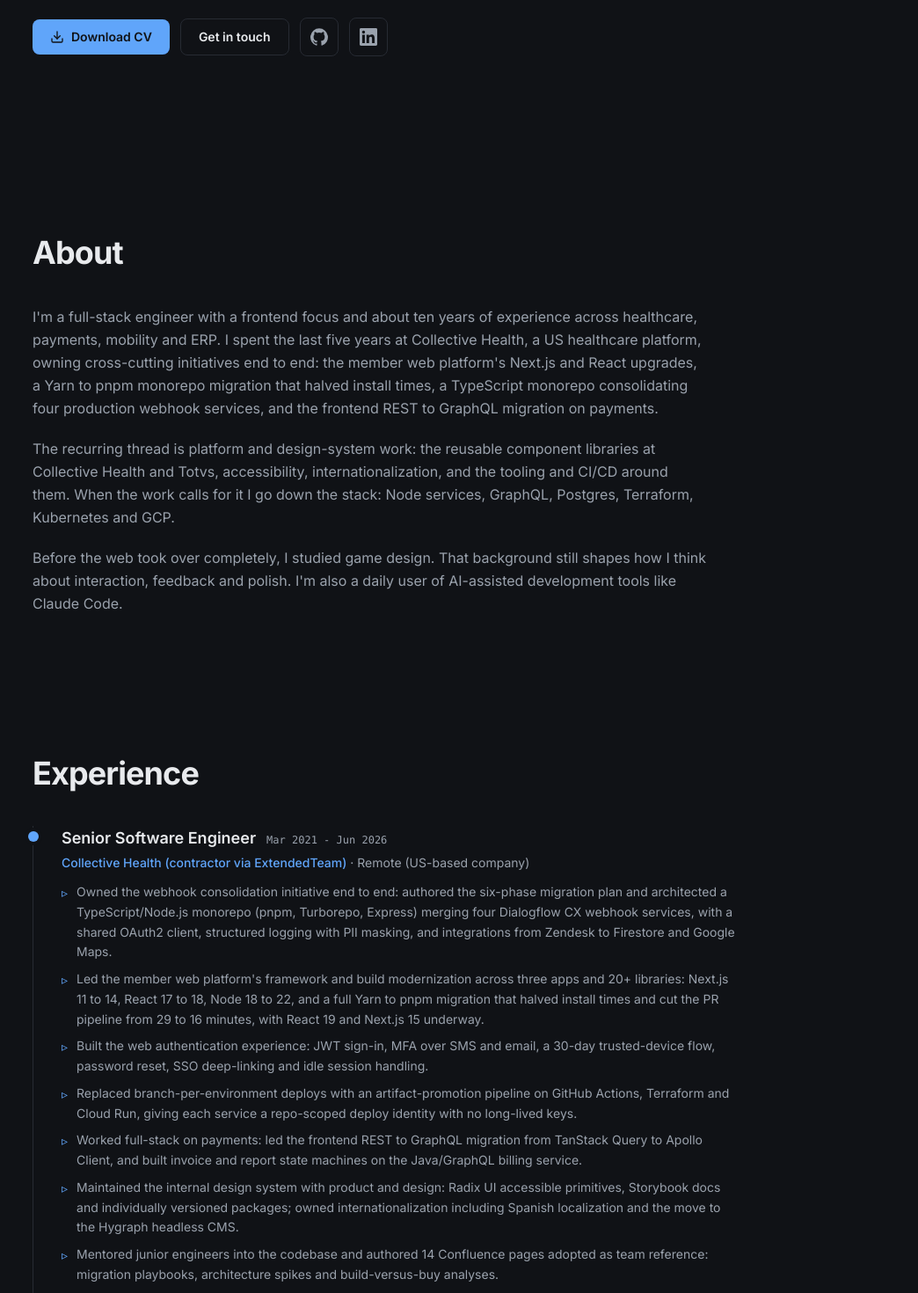
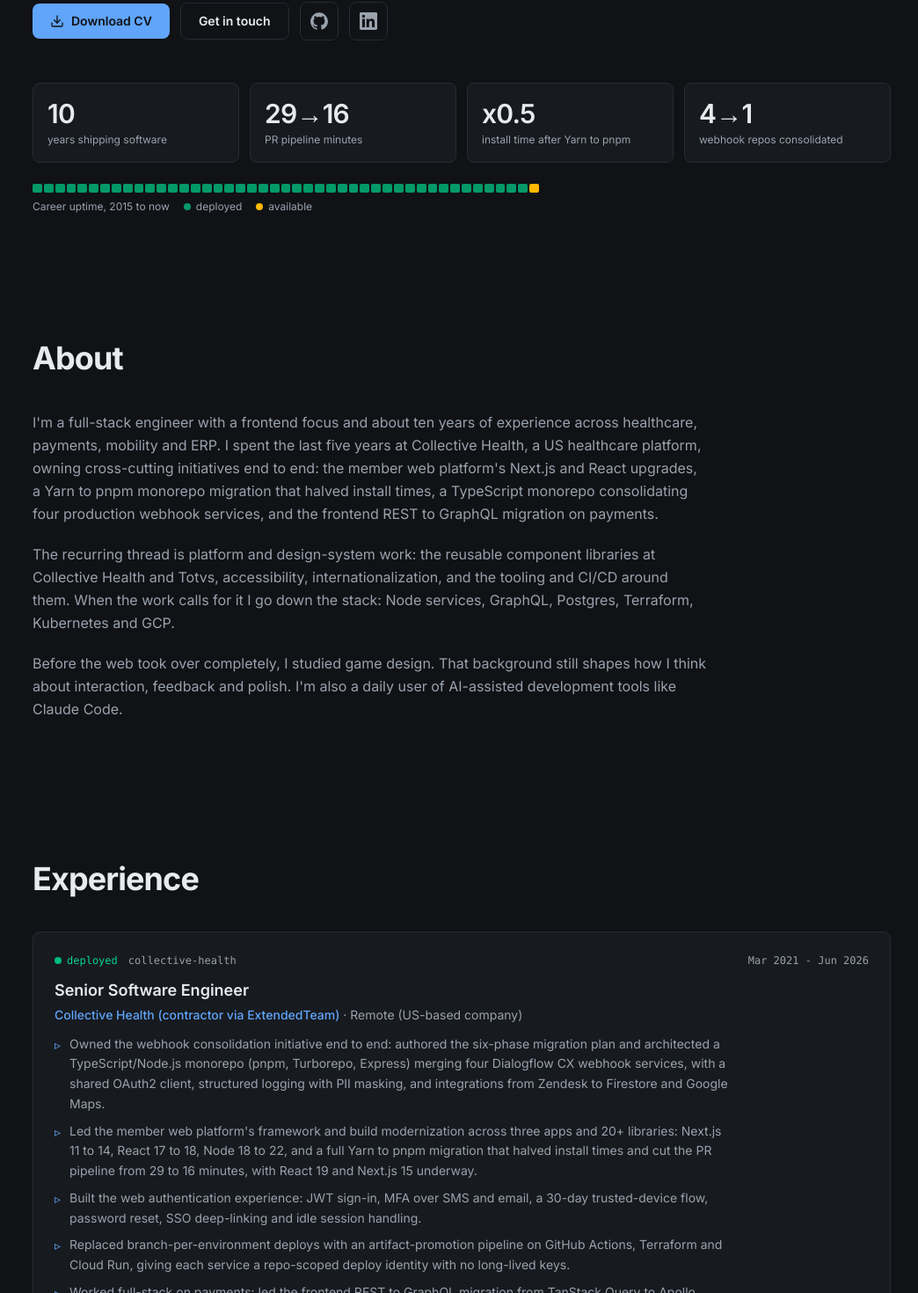
Before and after one commit to jlmjr-dev/jlmjr-dev.github.io, a Next.js app: page /en/ in a window 1280 px wide. Shown: the part 517-1987 px from the top of the page at 88% size, without its empty margins (115-1159 px from the left). Built offline with nearby package versions, Linux system fonts and the light colour scheme.

Commit message:
Ops dashboard: status badge, CV stat tiles, uptime strip, deploy log, incident history

```diff
--- a/src/app/[locale]/page.tsx
+++ b/src/app/[locale]/page.tsx
@@ -7,6 +7,7 @@
 import { ProjectsSection } from "@/components/projects-section";
 import { SkillsSection } from "@/components/skills-section";
 import { ContactSection } from "@/components/contact-section";
+import { IncidentsSection } from "@/components/incidents-section";
 
 export default async function PortfolioPage({ params }: PageProps<"/[locale]">) {
   const { locale } = await params;
@@ -21,6 +22,7 @@
       <div className="mx-auto max-w-5xl px-4 sm:px-6">
         <AboutSection dict={dict} />
         <ExperienceSection locale={locale} dict={dict} />
+        <IncidentsSection locale={locale} dict={dict} />
         <ProjectsSection locale={locale} dict={dict} />
         <SkillsSection dict={dict} />
         <ContactSection dict={dict} />
--- /dev/null
+++ b/src/components/dashboard/metric-tiles.tsx
@@ -0,0 +1,19 @@
+import type { Locale } from "@/i18n/config";
+import { metrics } from "@/content/metrics";
+
+interface MetricTilesProps {
+  locale: Locale;
+}
+
+export function MetricTiles({ locale }: MetricTilesProps) {
+  return (
+    <div className="grid grid-cols-2 gap-3 sm:grid-cols-4">
+      {metrics.map((metric) => (
+        <div key={metric.value} className="rounded-lg border border-edge bg-surface p-4">
+          <p className="text-3xl font-semibold tracking-tight">{metric.value}</p>
+          <p className="mt-1 text-xs leading-snug text-muted">{metric.label[locale]}</p>
+        </div>
+      ))}
+    </div>
+  );
+}
--- /dev/null
+++ b/src/components/dashboard/uptime-strip.tsx
@@ -0,0 +1,31 @@
+interface UptimeStripProps {
+  caption: string;
+  deployedLabel: string;
+  availableLabel: string;
+}
+
+const DEPLOYED_SEGMENTS = 44;
+
+export function UptimeStrip({ caption, deployedLabel, availableLabel }: UptimeStripProps) {
+  return (
+    <div className="max-w-xl">
+      <div className="flex gap-0.5" aria-hidden>
+        {Array.from({ length: DEPLOYED_SEGMENTS }, (_, index) => (
+          <span key={index} className="h-2.5 flex-1 rounded-[2px] bg-emerald-500/80" />
+        ))}
+        <span className="h-2.5 flex-1 rounded-[2px] bg-amber-400" />
+      </div>
+      <div className="mt-2 flex flex-wrap items-center gap-x-4 gap-y-1 text-xs text-muted">
+        <span>{caption}</span>
+        <span className="flex items-center gap-1.5">
+          <span className="size-2 rounded-full bg-emerald-500/80" aria-hidden />
+          {deployedLabel}
+        </span>
+        <span className="flex items-center gap-1.5">
+          <span className="size-2 rounded-full bg-amber-400" aria-hidden />
+          {availableLabel}
+        </span>
+      </div>
+    </div>
+  );
+}
--- a/src/components/experience-item.tsx
+++ b/src/components/experience-item.tsx
@@ -5,18 +5,30 @@
 interface ExperienceItemProps {
   entry: ExperienceEntry;
   locale: Locale;
+  deployedLabel: string;
 }
 
-export function ExperienceItem({ entry, locale }: ExperienceItemProps) {
+function serviceSlug(company: string): string {
+  return company
+    .toLowerCase()
+    .split("(")[0]
+    .trim()
+    .replace(/[^a-z0-9]+/g, "-");
+}
+
+export function ExperienceItem({ entry, locale, deployedLabel }: ExperienceItemProps) {
   return (
     <article>
-      <span
-        className="absolute -left-[38px] top-1.5 size-3 rounded-full bg-accent ring-4 ring-background"
-        aria-hidden
-      />
-      <header className="flex flex-wrap items-baseline gap-x-3 gap-y-1">
+      <div className="flex flex-wrap items-center gap-x-3 gap-y-1 font-mono text-xs">
+        <span className="flex items-center gap-1.5 text-emerald-600 dark:text-emerald-400">
+          <span className="size-2 rounded-full bg-emerald-500" aria-hidden />
+          {deployedLabel}
+        </span>
+        <span className="text-muted">{serviceSlug(entry.company)}</span>
+        <span className="ml-auto text-muted">{entry.period[locale]}</span>
+      </div>
+      <header className="mt-3 flex flex-wrap items-baseline gap-x-3 gap-y-1">
         <h3 className="text-lg font-semibold">{entry.role}</h3>
-        <span className="font-mono text-xs text-muted">{entry.period[locale]}</span>
       </header>
       <p className="mt-1 text-sm">
         <span className="font-medium text-accent">{entry.company}</span>
--- a/src/components/experience-section.tsx
+++ b/src/components/experience-section.tsx
@@ -13,15 +13,15 @@
 export function ExperienceSection({ locale, dict }: ExperienceSectionProps) {
   return (
     <Section id="experience" heading={dict.experience.heading}>
-      <ol className="relative space-y-12 border-l border-edge pl-8">
+      <div className="flex flex-col gap-5">
         {experience.map((entry, index) => (
-          <li key={entry.company} className="relative">
-            <Reveal delayMs={index * 80}>
-              <ExperienceItem entry={entry} locale={locale} />
-            </Reveal>
-          </li>
+          <Reveal key={entry.company} delayMs={index * 80}>
+            <div className="rounded-lg border border-edge bg-surface p-6">
+              <ExperienceItem entry={entry} locale={locale} deployedLabel={dict.dashboard.deployed} />
+            </div>
+          </Reveal>
         ))}
-      </ol>
+      </div>
     </Section>
   );
 }
--- a/src/components/hero.tsx
+++ b/src/components/hero.tsx
@@ -3,6 +3,8 @@
 import type { Dictionary } from "@/i18n/types";
 import { cvFiles, links } from "@/content/links";
 import { DownloadIcon, GitHubIcon, LinkedInIcon } from "@/components/icons";
+import { MetricTiles } from "@/components/dashboard/metric-tiles";
+import { UptimeStrip } from "@/components/dashboard/uptime-strip";
 
 type PopStyle = CSSProperties & { "--pop-delay": string };
 
@@ -19,6 +21,16 @@
   return (
     <div id="top">
       <div className="mx-auto flex min-h-[88svh] max-w-5xl flex-col justify-center px-4 pb-16 pt-28 sm:px-6">
+        <p
+          className="hero-pop mb-4 flex w-fit items-center gap-2 rounded-full border border-emerald-500/40 bg-emerald-500/10 px-3 py-1 text-xs font-semibold text-emerald-600 dark:text-emerald-400"
+          style={popDelay(0)}
+        >
+          <span className="relative flex size-2" aria-hidden>
+            <span className="absolute inline-flex size-full animate-ping rounded-full bg-emerald-500 opacity-60" />
+            <span className="relative inline-flex size-2 rounded-full bg-emerald-500" />
+          </span>
+          {dict.dashboard.status}
+        </p>
         <p className="hero-pop text-sm font-semibold text-accent" style={popDelay(0)}>
           {dict.hero.greeting}
         </p>
@@ -73,6 +85,14 @@
             <LinkedInIcon className="size-5" />
           </a>
         </div>
+        <div className="hero-pop mt-12 flex flex-col gap-6" style={popDelay(500)}>
+          <MetricTiles locale={locale} />
+          <UptimeStrip
+            caption={dict.dashboard.uptimeCaption}
+            deployedLabel={dict.dashboard.deployed}
+            availableLabel={dict.dashboard.available}
+          />
+        </div>
       </div>
     </div>
   );
--- /dev/null
+++ b/src/components/incidents-section.tsx
@@ -0,0 +1,55 @@
+import type { Locale } from "@/i18n/config";
+import type { Dictionary } from "@/i18n/types";
+import { incidents, type Incident } from "@/content/incidents";
+import { Section } from "@/components/section";
+import { Reveal } from "@/components/reveal";
+
+interface IncidentsSectionProps {
+  locale: Locale;
+  dict: Dictionary;
+}
+
+export function IncidentsSection({ locale, dict }: IncidentsSectionProps) {
+  return (
+    <Section id="incidents" heading={dict.dashboard.incidents} intro={dict.dashboard.incidentsIntro}>
+      <div className="flex max-w-3xl flex-col gap-4">
+        {incidents.map((incident, index) => (
+          <Reveal key={incident.id} delayMs={index * 80}>
+            <IncidentCard incident={incident} locale={locale} resolvedLabel={dict.dashboard.resolved} />
+          </Reveal>
+        ))}
+      </div>
+    </Section>
+  );
+}
+
+interface IncidentCardProps {
+  incident: Incident;
+  locale: Locale;
+  resolvedLabel: string;
+}
+
+function IncidentCard({ incident, locale, resolvedLabel }: IncidentCardProps) {
+  return (
+    <article className="rounded-lg border border-edge bg-surface p-5">
+      <div className="flex flex-wrap items-center gap-2 text-xs">
+        <span className="font-mono text-muted">{incident.id}</span>
+        <SeverityChip severity={incident.severity} label={incident.severityLabel[locale]} />
+        <span className="flex items-center gap-1.5 text-emerald-600 dark:text-emerald-400">
+          <span className="size-2 rounded-full bg-emerald-500" aria-hidden />
+          {resolvedLabel}
+        </span>
+      </div>
+      <h3 className="mt-2.5 font-semibold leading-snug">{incident.title[locale]}</h3>
+      <p className="mt-2 text-sm leading-relaxed text-muted">{incident.fix[locale]}</p>
+    </article>
+  );
+}
+
+function SeverityChip({ severity, label }: { severity: "high" | "medium"; label: string }) {
+  const classes =
+    severity === "high"
+      ? "border-red-500/50 text-red-600 dark:text-red-400"
+      : "border-amber-500/50 text-amber-600 dark:text-amber-400";
+  return <span className={`rounded-md border px-1.5 py-0.5 uppercase ${classes}`}>{label}</span>;
+}
--- /dev/null
+++ b/src/content/incidents.ts
@@ -0,0 +1,52 @@
+import type { Localized } from "@/content/types";
+
+// Production war stories from the CV, framed as resolved incidents
+export interface Incident {
+  id: string;
+  severity: "high" | "medium";
+  severityLabel: Localized;
+  title: Localized;
+  fix: Localized;
+}
+
+export const incidents: Incident[] = [
+  {
+    id: "INC-419",
+    severity: "high",
+    severityLabel: { en: "high", pt: "alta" },
+    title: {
+      en: "LCP/TTI regression on the sign-in path, tripping the synthetic login-timeout monitor",
+      pt: "Regressão de LCP/TTI no fluxo de sign-in, estourando o monitor sintético de timeout de login",
+    },
+    fix: {
+      en: "Removed two render gates and inlined i18n so i18next initializes synchronously.",
+      pt: "Removi dois render gates e embuti o i18n para que o i18next inicialize de forma síncrona.",
+    },
+  },
+  {
+    id: "INC-508",
+    severity: "medium",
+    severityLabel: { en: "medium", pt: "média" },
+    title: {
+      en: "Hydration mismatches after the React 18 upgrade",
+      pt: "Hydration mismatches após o upgrade para React 18",
+    },
+    fix: {
+      en: "Tracked down and fixed the mismatched markup left behind by the framework migrations.",
+      pt: "Rastreei e corrigi a marcação divergente deixada pelas migrações de framework.",
+    },
+  },
+  {
+    id: "INC-233",
+    severity: "medium",
+    severityLabel: { en: "medium", pt: "média" },
+    title: {
+      en: "Race condition in the embedded chat widget",
+      pt: "Race condition no widget de chat embarcado",
+    },
+    fix: {
+      en: "Fixed the initialization race so the widget loads reliably regardless of script order.",
+      pt: "Corrigi a corrida de inicialização para o widget carregar de forma confiável em qualquer ordem de scripts.",
+    },
+  },
+];
--- /dev/null
+++ b/src/content/metrics.ts
@@ -0,0 +1,26 @@
+import type { Localized } from "@/content/types";
+
+// Real CV numbers rendered as dashboard stat tiles
+export interface Metric {
+  value: string;
+  label: Localized;
+}
+
+export const metrics: Metric[] = [
+  {
+    value: "10",
+    label: { en: "years shipping software", pt: "anos entregando software" },
+  },
+  {
+    value: "29→16",
+    label: { en: "PR pipeline minutes", pt: "minutos do pipeline de PR" },
+  },
+  {
+    value: "x0.5",
+    label: { en: "install time after Yarn to pnpm", pt: "tempo de install após Yarn para pnpm" },
+  },
+  {
+    value: "4→1",
+    label: { en: "webhook repos consolidated", pt: "repos de webhook consolidados" },
+  },
+];
--- a/src/i18n/dictionaries/en.ts
+++ b/src/i18n/dictionaries/en.ts
@@ -57,6 +57,15 @@
     credit: "Designed and built by José Luiz Monteiro Junior",
     note: "Next.js, Tailwind CSS, statically exported.",
   },
+  dashboard: {
+    status: "Available for new deployments",
+    uptimeCaption: "Career uptime, 2015 to now",
+    deployed: "deployed",
+    available: "available",
+    incidents: "Incident history",
+    incidentsIntro: "All resolved. A few production fires from the CV, and how they went out.",
+    resolved: "Resolved",
+  },
   a11y: {
     switchToLight: "Switch to light theme",
     switchToDark: "Switch to dark theme",
--- a/src/i18n/dictionaries/pt.ts
+++ b/src/i18n/dictionaries/pt.ts
@@ -57,6 +57,15 @@
     credit: "Projetado e construído por José Luiz Monteiro Junior",
     note: "Next.js, Tailwind CSS, exportado estaticamente.",
   },
+  dashboard: {
+    status: "Disponível para novos deploys",
+    uptimeCaption: "Uptime de carreira, de 2015 até agora",
+    deployed: "em produção",
+    available: "disponível",
+    incidents: "Histórico de incidentes",
+    incidentsIntro: "Todos resolvidos. Alguns incêndios de produção do CV, e como foram apagados.",
+    resolved: "Resolvido",
+  },
   a11y: {
     switchToLight: "Mudar para o tema claro",
     switchToDark: "Mudar para o tema escuro",
--- a/src/i18n/types.ts
+++ b/src/i18n/types.ts
@@ -48,6 +48,15 @@
     credit: string;
     note: string;
   };
+  dashboard: {
+    status: string;
+    uptimeCaption: string;
+    deployed: string;
+    available: string;
+    incidents: string;
+    incidentsIntro: string;
+    resolved: string;
+  };
   a11y: {
     switchToLight: string;
     switchToDark: string;
```
